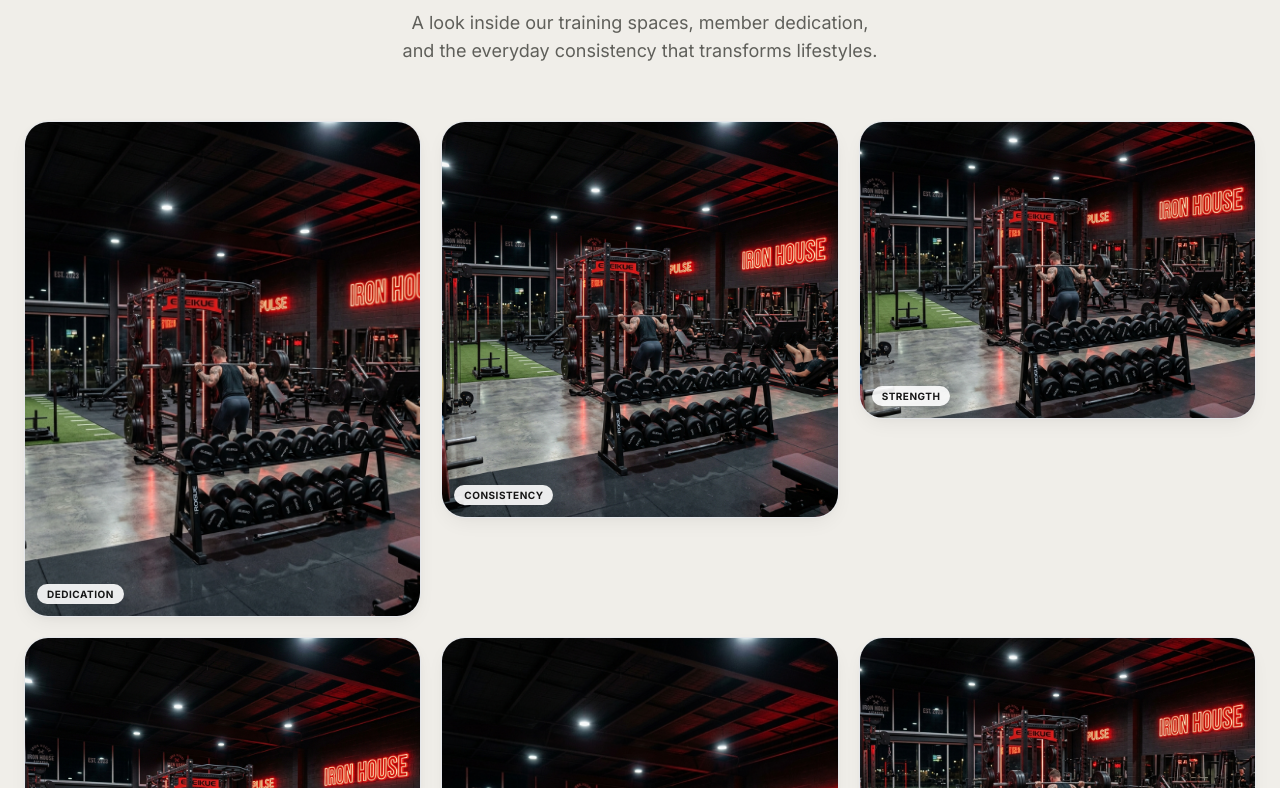
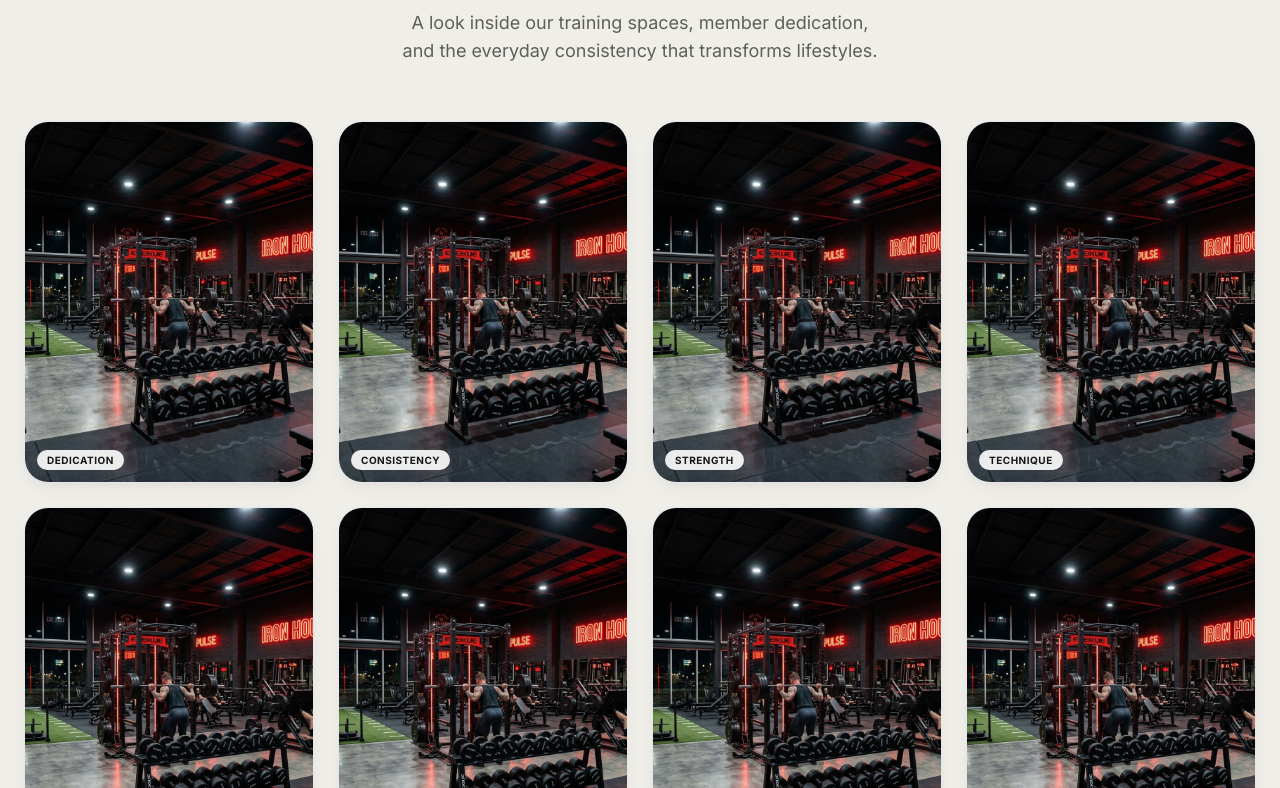
Before and after one commit to BalajiR2205/Gym, a Next.js app: page / in a window 1280 px wide. Shown: the part 4012-4800 px from the top of the page. Built offline with nearby package versions, Linux system fonts and the light colour scheme.

Commit message:
style(gallery): make cards uniform with aspect-[4/5] ratio and even 4-column grid

```diff
--- a/components/sections/GallerySection.tsx
+++ b/components/sections/GallerySection.tsx
@@ -7,16 +7,16 @@
 import SectionHeading from "../ui/SectionHeading";
 import { GALLERY_ITEMS } from "@/data/siteContent";
 
-// Asymmetric layout aspect ratios & tags for Pinterest rhythm
-const GALLERY_LAYOUTS = [
-  { aspect: "aspect-[4/5]", span: "col-span-1 md:col-span-1 lg:col-span-4", tag: "DEDICATION" },
-  { aspect: "aspect-square", span: "col-span-1 md:col-span-1 lg:col-span-4", tag: "CONSISTENCY" },
-  { aspect: "aspect-[4/3]", span: "col-span-1 md:col-span-1 lg:col-span-4", tag: "STRENGTH" },
-  { aspect: "aspect-square", span: "col-span-1 md:col-span-1 lg:col-span-4", tag: "TECHNIQUE" },
-  { aspect: "aspect-[4/5]", span: "col-span-1 md:col-span-1 lg:col-span-4", tag: "MILESTONES" },
-  { aspect: "aspect-[4/3]", span: "col-span-1 md:col-span-1 lg:col-span-4", tag: "COMMUNITY" },
-  { aspect: "aspect-[16/10]", span: "col-span-1 md:col-span-2 lg:col-span-6", tag: "TRANSFORMATION" },
-  { aspect: "aspect-[16/10]", span: "col-span-1 md:col-span-2 lg:col-span-6", tag: "DAILY PROGRESS" },
+// Curated tags for gallery cards
+const GALLERY_TAGS = [
+  "DEDICATION",
+  "CONSISTENCY",
+  "STRENGTH",
+  "TECHNIQUE",
+  "MILESTONES",
+  "COMMUNITY",
+  "TRANSFORMATION",
+  "DAILY PROGRESS",
 ];
 
 export default function GallerySection() {
@@ -94,16 +94,16 @@
           subtitle="A look inside our training spaces, member dedication, and the everyday consistency that transforms lifestyles."
         />
 
-        {/* Asymmetric Pinterest-Inspired Grid */}
+        {/* Uniform 4/5 Aspect Ratio Grid */}
         <motion.div
           variants={containerVariants}
           initial="hidden"
           whileInView="visible"
           viewport={{ once: true, amount: 0.05 }}
-          className="grid grid-cols-1 md:grid-cols-2 lg:grid-cols-12 gap-5 mt-12 items-start"
+          className="grid grid-cols-1 sm:grid-cols-2 lg:grid-cols-4 gap-6 mt-12"
         >
           {GALLERY_ITEMS.map((item, index) => {
-            const layout = GALLERY_LAYOUTS[index % GALLERY_LAYOUTS.length];
+            const tag = GALLERY_TAGS[index % GALLERY_TAGS.length];
 
             return (
               <motion.div
@@ -111,13 +111,13 @@
                 variants={itemVariants}
                 onClick={() => openLightbox(item.image)}
                 whileHover={{ y: -4 }}
-                className={`group relative ${layout.aspect} ${layout.span} w-full rounded-3xl overflow-hidden cursor-pointer bg-white border border-[#171717]/8 shadow-editorial transition-all duration-300`}
+                className="group relative aspect-[4/5] w-full rounded-3xl overflow-hidden cursor-pointer bg-white border border-[#171717]/8 shadow-editorial transition-all duration-300"
               >
                 <Image
                   src={item.image}
                   alt={item.title}
                   fill
-                  sizes="(max-width: 640px) 100vw, (max-width: 1024px) 50vw, 33vw"
+                  sizes="(max-width: 640px) 100vw, (max-width: 1024px) 50vw, 25vw"
                   className="object-cover transition-transform duration-500 ease-out group-hover:scale-105"
                 />
 
@@ -131,7 +131,7 @@
 
                   <div className="flex items-center gap-2">
                     <span className="text-[10px] font-bold uppercase tracking-wider px-3 py-1 rounded-full bg-white text-[#171717] shadow-sm">
-                      {layout.tag}
+                      {tag}
                     </span>
                   </div>
                 </div>
@@ -139,7 +139,7 @@
                 {/* Tag pill in corner */}
                 <div className="absolute bottom-3 left-3 group-hover:opacity-0 transition-opacity">
                   <span className="text-[10px] font-bold uppercase tracking-wider px-2.5 py-1 rounded-full bg-white/90 text-[#171717] backdrop-blur-sm shadow-sm">
-                    {layout.tag}
+                    {tag}
                   </span>
                 </div>
               </motion.div>
```
